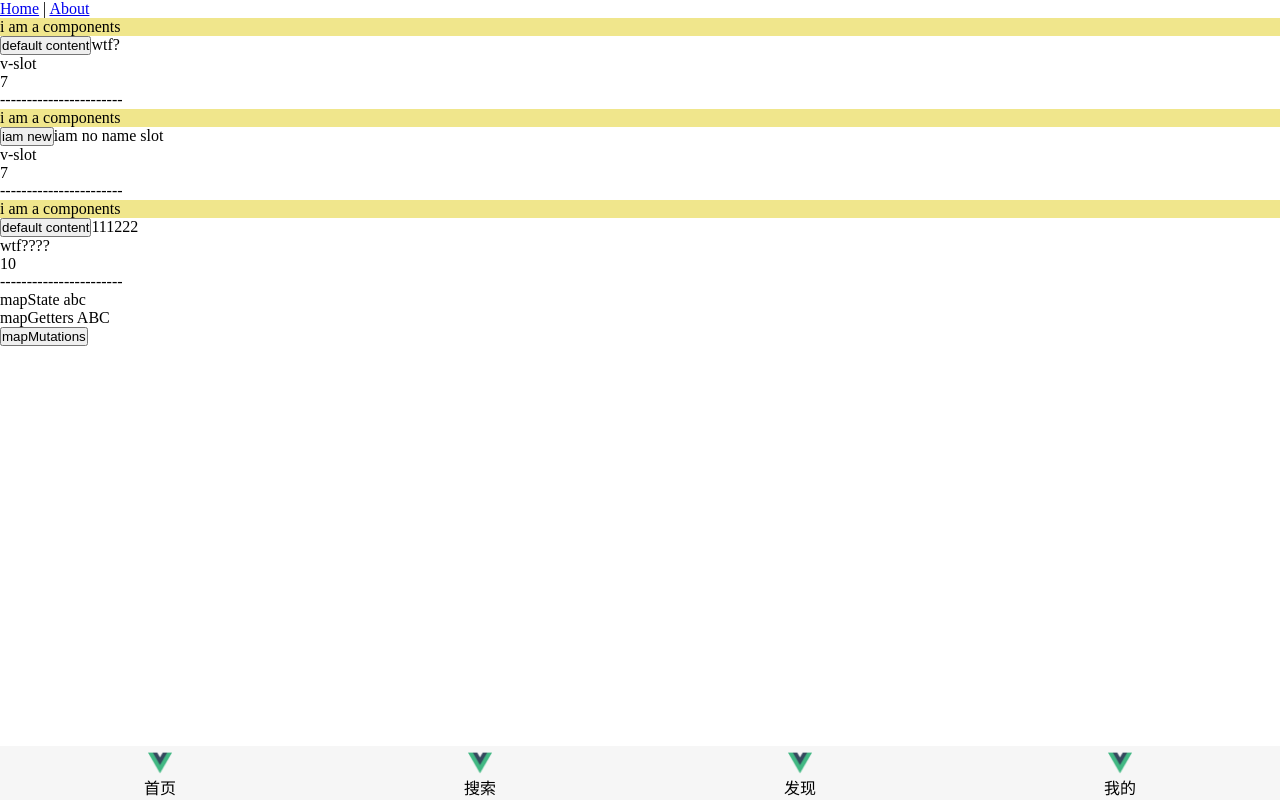
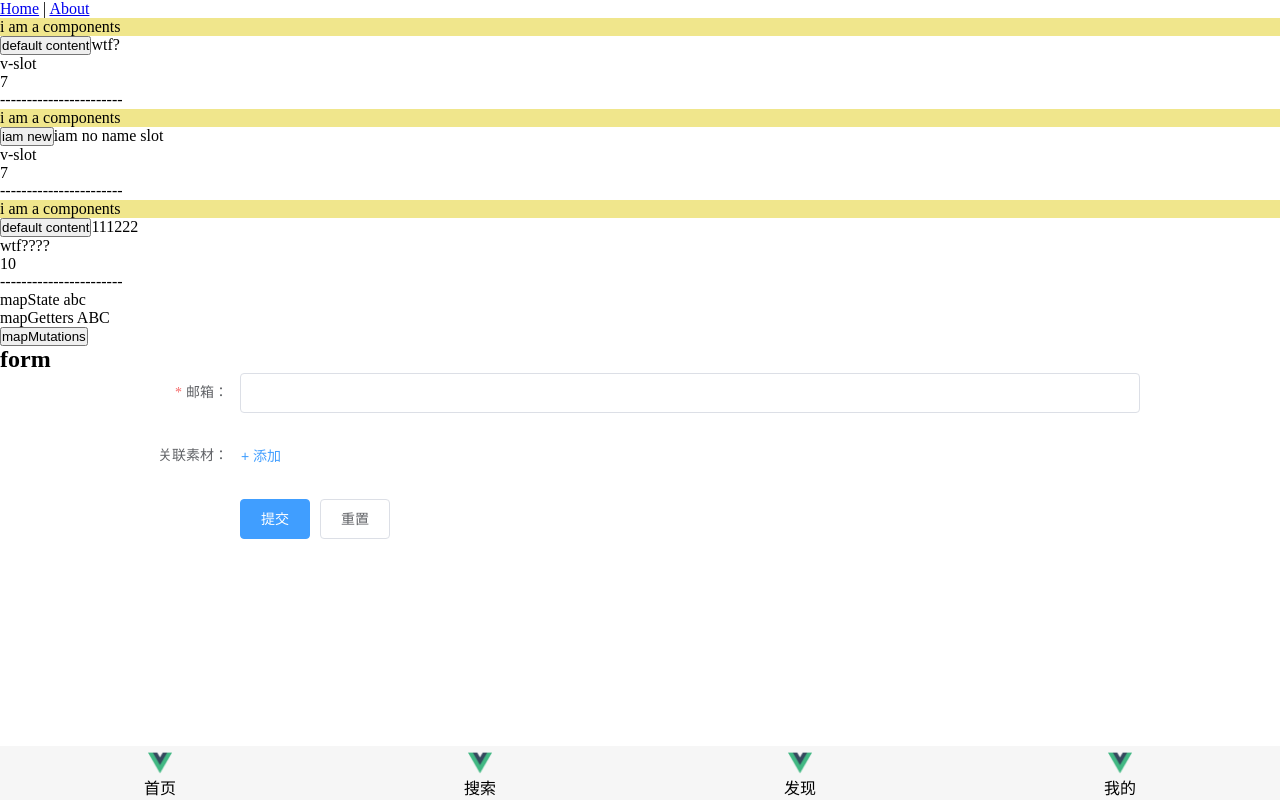
Before and after one commit to mystery18/hello-vue2, a Vue app: page /form in a window 1280 px wide. Built offline with nearby package versions, Linux system fonts and the light colour scheme.

Commit message:
form commit

```diff
--- a/src/router/index.js
+++ b/src/router/index.js
@@ -52,6 +52,11 @@
     component: () => import(/* webpackChunkName: "tree" */ '../views/Tree/Tree.vue')
   },
   {
+    path: '/form',
+    name: 'form',
+    component: () => import(/* webpackChunkName: "form" */ '../views/Form/Form.vue')
+  },
+  {
     path: '/about',
     name: 'About',
     component: () => import(/* webpackChunkName: "about" */ '../views/about/About.vue')
--- /dev/null
+++ b/src/views/Form/Form.vue
@@ -0,0 +1,87 @@
+<template>
+  <div class="">
+    <h2>form</h2>
+    <el-form :model="dynamicValidateForm" ref="dynamicValidateForm" label-width="100px" class="demo-dynamic">
+      <el-form-item
+        prop="email"
+        label="邮箱："
+        :rules="[
+          { required: true, message: '请输入邮箱地址', trigger: 'blur' },
+          { type: 'email', message: '请输入正确的邮箱地址', trigger: ['blur', 'change'] }
+        ]"
+      >
+        <el-input v-model="dynamicValidateForm.email"></el-input>
+      </el-form-item>
+      <!-- 动态增加 -->
+      <el-form-item label="关联素材：">
+        <el-button type="text" @click="addDomain">+ 添加</el-button>
+        <!-- <el-input v-model="domain.value"></el-input><el-button @click.prevent="removeDomain(domain)">删除</el-button> -->
+        <div
+          v-for="(material, index) in dynamicValidateForm.materialList"
+          :key="material.key"
+        >
+          <el-form-item
+            :prop="'material.' + index + '.name'"
+            :rules="{
+              required: true, message: '素材名字不能为空', trigger: 'blur'
+            }"
+          >
+            <el-input v-model="material.name"></el-input><el-button @click.prevent="removeDomain(index)">删除</el-button>
+          </el-form-item>
+        </div>
+      </el-form-item>
+      <el-form-item>
+        <el-button type="primary" @click="submitForm('dynamicValidateForm')">提交</el-button>
+        <el-button @click="resetForm('dynamicValidateForm')">重置</el-button>
+      </el-form-item>
+    </el-form>
+  </div>
+</template>
+
+<script>
+export default {
+  data() {
+    return {
+      dynamicValidateForm: {
+        materialList: [],
+        email: ''
+      }
+    };
+  },
+  methods: {
+    submitForm(formName) {
+      this.$refs[formName].validate((valid) => {
+        if (valid) {
+          alert('submit!');
+        } else {
+          console.log('error submit!!');
+          return false;
+        }
+      });
+    },
+    resetForm(formName) {
+      this.$refs[formName].resetFields();
+    },
+    removeDomain(index) {
+      this.dynamicValidateForm.materialList.splice(index, 1)
+      // var index = this.dynamicValidateForm.materialList.indexOf(item)
+      // if (index !== -1) {
+      //   this.dynamicValidateForm.materialList.splice(index, 1)
+      // }
+    },
+    addDomain() {
+      this.dynamicValidateForm.materialList.push({
+        name: '',
+        key: Date.now() // 每新增一行，都要有一个唯一个key
+      });
+    }
+  }
+}
+</script>
+
+<style scoped>
+.el-form {
+  width: 1000px;
+  margin: 0 auto;
+}
+</style>
```
Also changed, not shown: src/main.js (+7 -1 lines).
